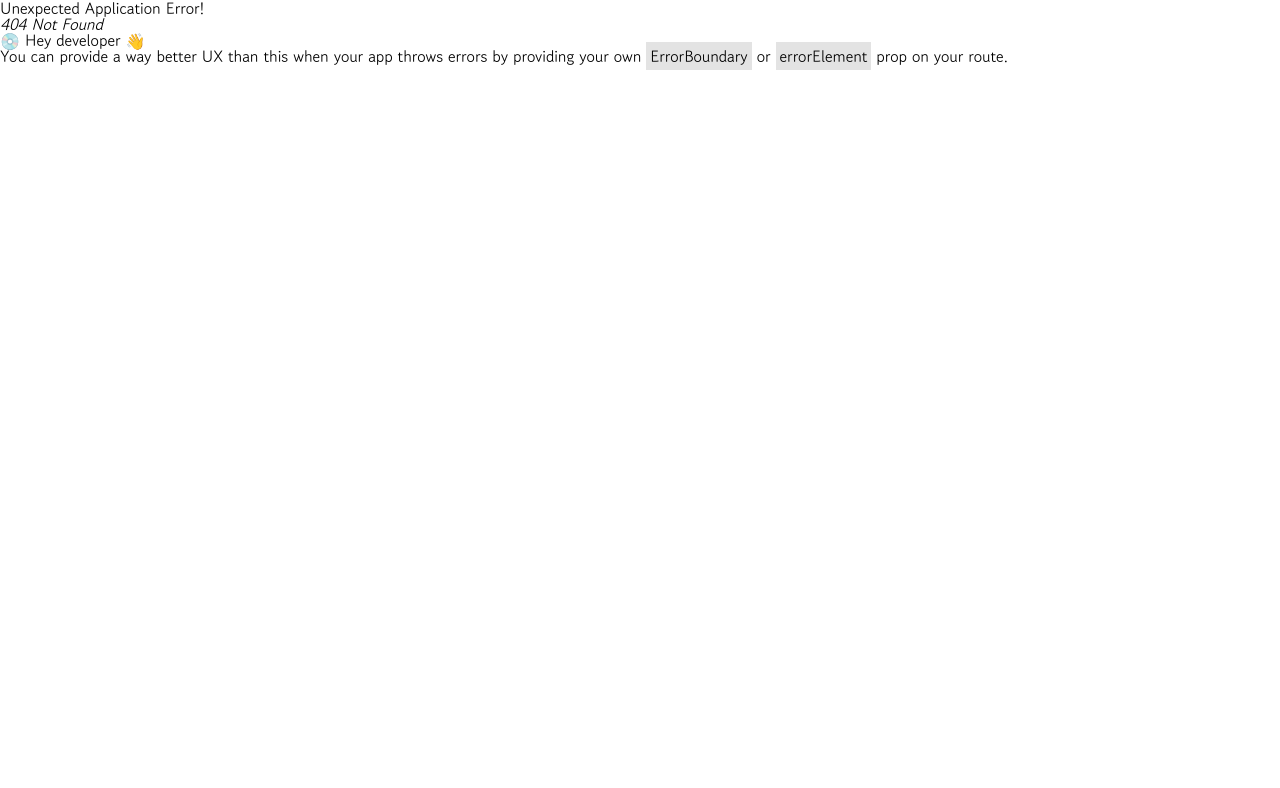
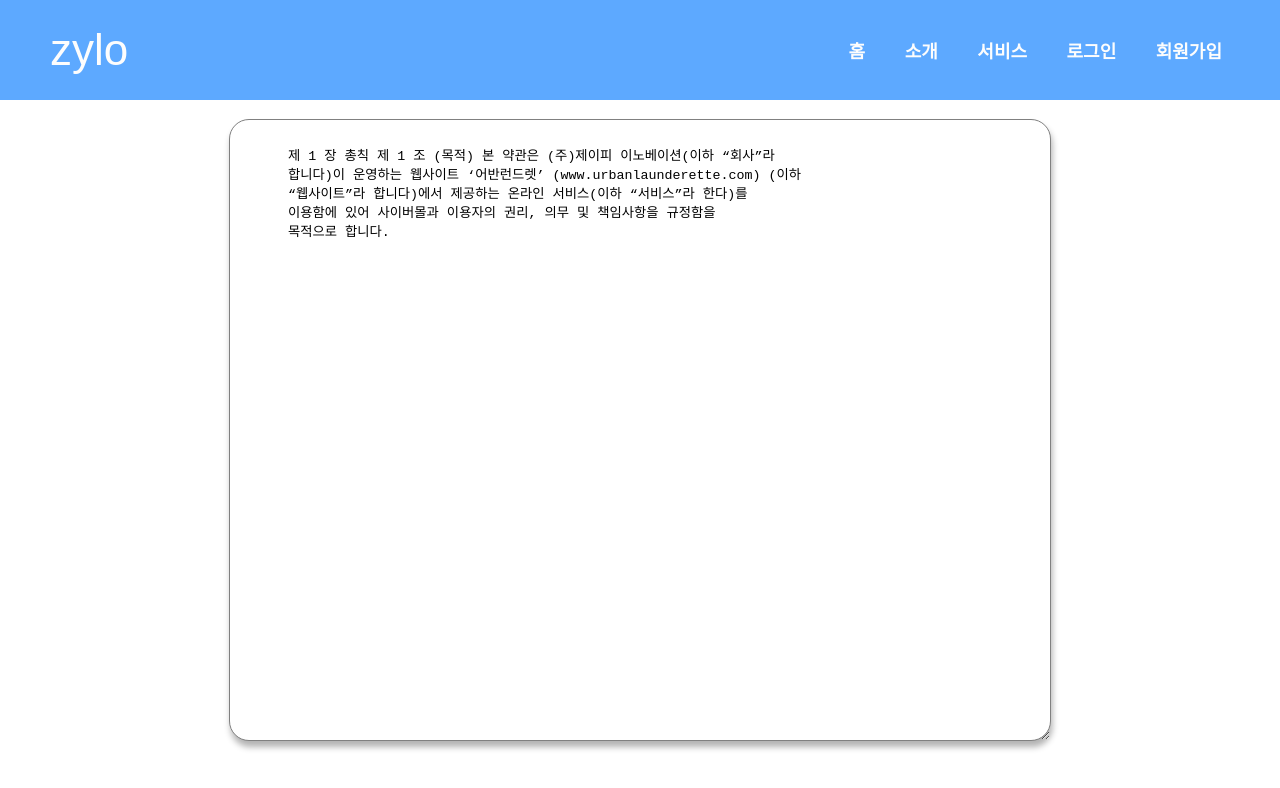
Before and after one commit to greenlotte6/lotte2-community-app-project-team4, a React (Vite) app in the folder zylo-react/: page /term in a window 1280 px wide. Before the commit this address had no page. Shown: the top 788 px of the page. Built offline with nearby package versions, Linux system fonts and the light colour scheme; a web font is replaced by a local one.

Commit message:
약관 페이지 화면 구현 완료

```diff
--- a/zylo-react/src/App.jsx
+++ b/zylo-react/src/App.jsx
@@ -5,9 +5,10 @@ import "./styles/side.scss";
 import "./styles/header.css";
 import "./styles/content.css";
 import "./styles/drive/drive.css";
+import "./styles/main/term.css";
 import { RouterProvider } from "react-router-dom";
 import { ThemeProvider } from "./contexts/ThemeContext";
-import { router } from "./routers/Routers";
+import { router } from "./routers/routers";
 
 function App() {
   return (
--- /dev/null
+++ b/zylo-react/src/components/main/Term.jsx
@@ -0,0 +1,30 @@
+import { useEffect } from "react";
+import { useLocation } from "react-router-dom";
+
+export const Term = () => {
+  const location = useLocation();
+  const params = new URLSearchParams(location.search);
+  const termId = params.get("id");
+  console.log(location, params, termId);
+  useEffect(() => {
+    alert(`Axios를 이용해 id=${termId}인 term 데이터 가져오기`);
+  }, []);
+
+  return (
+    <div className="term-container">
+      <h3>이용약관</h3>
+      <textarea
+        readOnly
+        value="
+      제 1 장 총칙 제 1 조 (목적) 본 약관은 (주)제이피 이노베이션(이하 “회사”라
+      합니다)이 운영하는 웹사이트 ‘어반런드렛’ (www.urbanlaunderette.com) (이하
+      “웹사이트”라 합니다)에서 제공하는 온라인 서비스(이하 “서비스”라 한다)를
+      이용함에 있어 사이버몰과 이용자의 권리, 의무 및 책임사항을 규정함을
+      목적으로 합니다.
+    "
+        rows={5}
+        cols={40}
+      ></textarea>
+    </div>
+  );
+};
--- /dev/null
+++ b/zylo-react/src/pages/main/TermPage.jsx
@@ -0,0 +1,10 @@
+import { Term } from "../../components/main/Term";
+import { MainLayout } from "../../layouts/main/MainLayout";
+
+export const TermPage = () => {
+  return (
+    <MainLayout>
+      <Term />
+    </MainLayout>
+  );
+};
--- a/zylo-react/src/routers/routers.jsx
+++ b/zylo-react/src/routers/routers.jsx
@@ -3,10 +3,12 @@ import { createBrowserRouter } from "react-router-dom";
 import { MainPage } from "../pages/main/MainPage";
 import { SingUpPage } from "../pages/main/SingUpPage";
 import { LoginPage } from "../pages/main/LoginPage";
+import { TermPage } from "../pages/main/TermPage";
 
 export const router = createBrowserRouter([
   { path: "/", element: <MainPage /> },
   { path: "/drive", element: <DrivePage /> },
   { path: "/signup", element: <SingUpPage /> },
   { path: "/login", element: <LoginPage /> },
+  { path: "/term", element: <TermPage /> },
 ]);
--- /dev/null
+++ b/zylo-react/src/styles/main/term.css
@@ -0,0 +1,24 @@
+.term-container {
+  width: 100%;
+  height: 100vh;
+  box-sizing: border-box;
+  display: flex;
+  flex-direction: column;
+  justify-content: center;
+  align-items: center;
+}
+
+.term-container > h3 {
+  font-size: 40px;
+  font-weight: 600;
+  margin-bottom: 20px;
+}
+
+.term-container > textarea {
+  width: 800px;
+  height: 600px;
+  border: 1px solid gray;
+  border-radius: 20px;
+  padding: 10px;
+  box-shadow: 1.5px 6px 6px 0px rgba(0, 0, 0, 0.3);
+}
```
